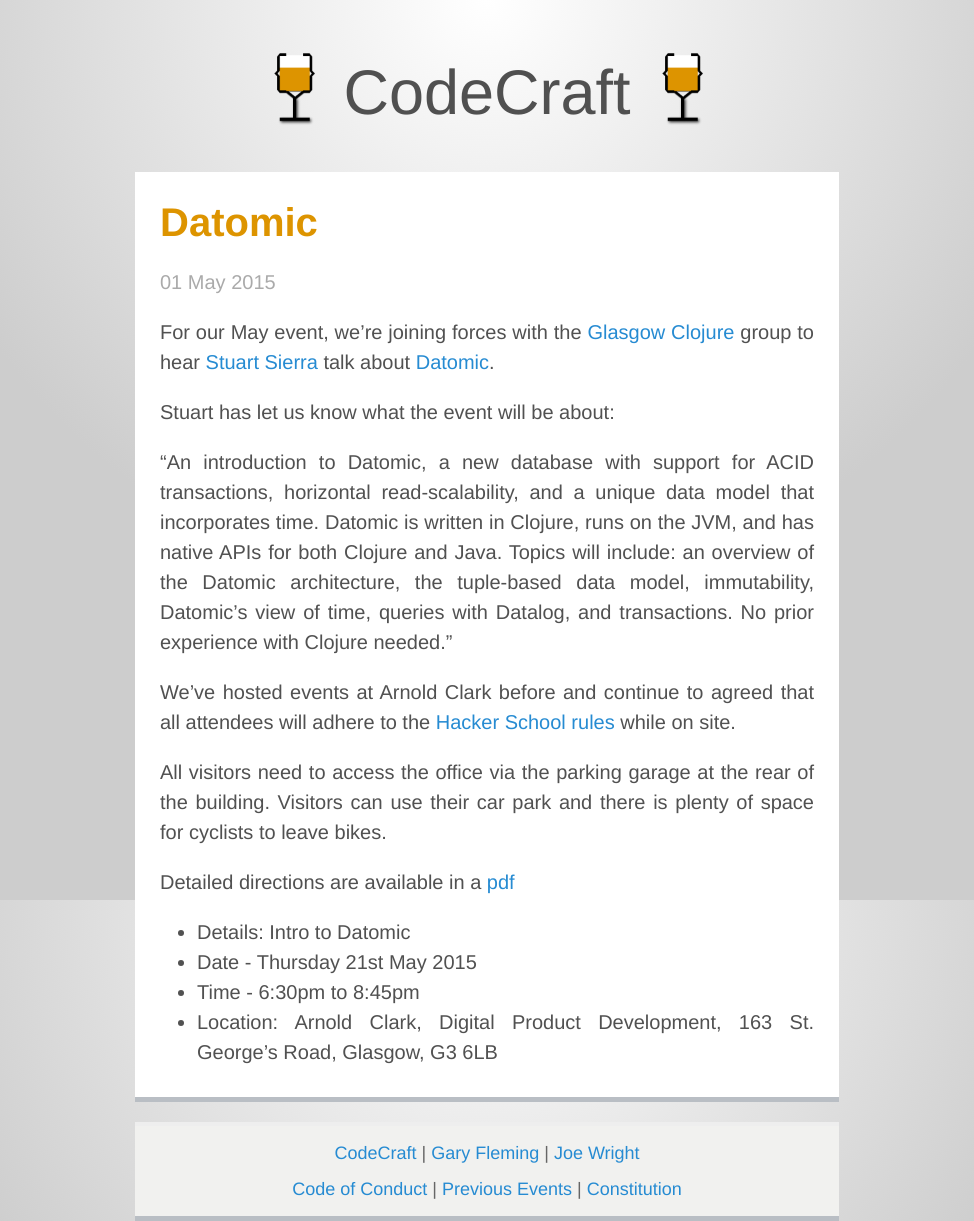
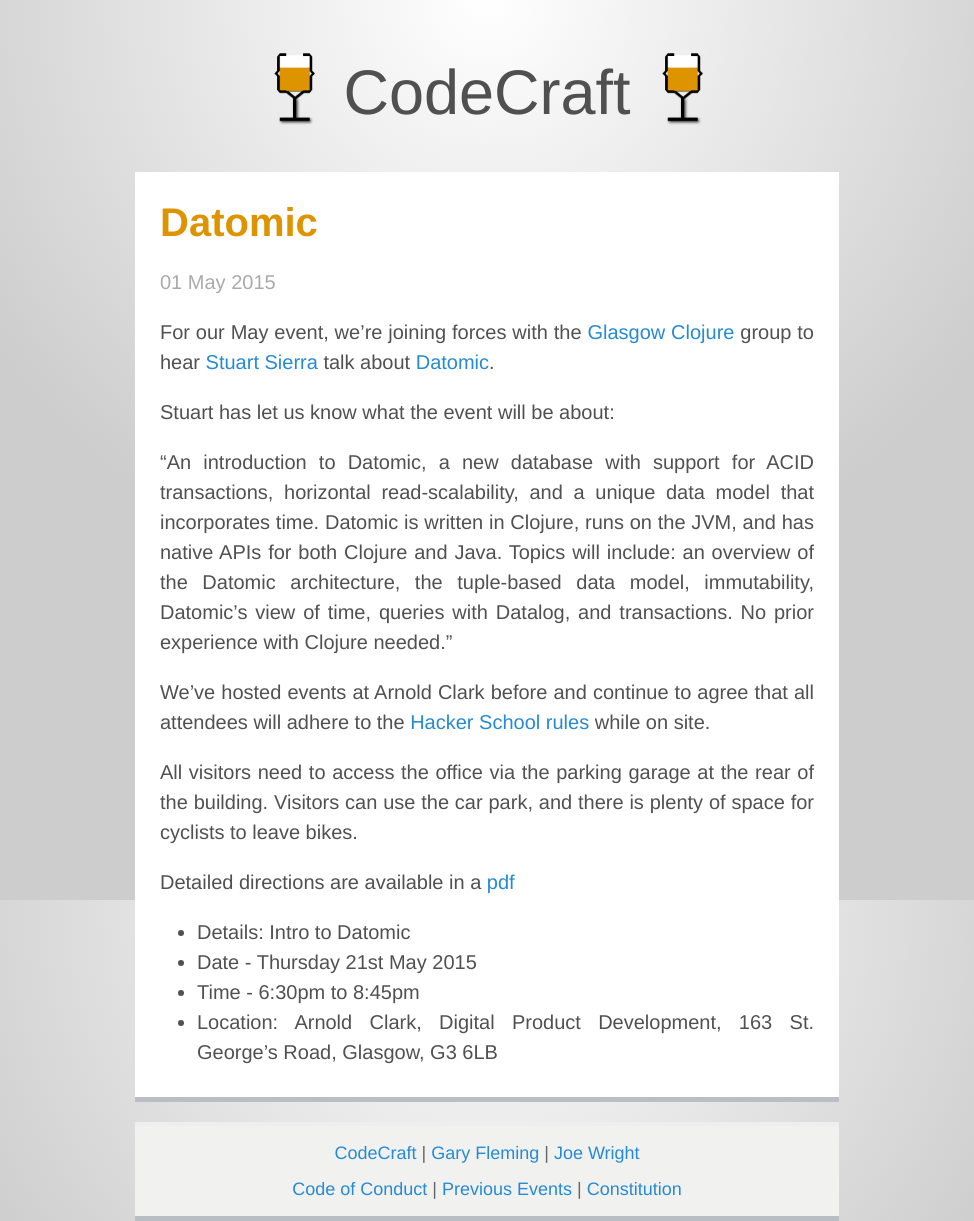
Before and after one commit to codecraftuk/codecraftuk.github.io, a Jekyll site: the page built from _posts/2015-05-01-datomic.md, in a window 1280 px wide. Shown: the whole page, without its empty margins (153-1127 px from the left). Built offline with Jekyll 4.4.1, drawn with Linux system fonts in a browser that asks for light colours; Markdown is read by kramdown in place of the engine named in the settings.

Commit message:
Minor typos

```diff
--- a/_posts/2015-05-01-datomic.md
+++ b/_posts/2015-05-01-datomic.md
@@ -9,9 +9,9 @@
 
 "An introduction to Datomic, a new database with support for ACID transactions, horizontal read-scalability, and a unique data model that incorporates time. Datomic is written in Clojure, runs on the JVM, and has native APIs for both Clojure and Java. Topics will include: an overview of the Datomic architecture, the tuple-based data model, immutability, Datomic's view of time, queries with Datalog, and transactions. No prior experience with Clojure needed."
 
-We've hosted events at Arnold Clark before and continue to agreed that all attendees will adhere to the [Hacker School rules](https://www.hackerschool.com/manual#sec-environment) while on site.
+We've hosted events at Arnold Clark before and continue to agree that all attendees will adhere to the [Hacker School rules](https://www.hackerschool.com/manual#sec-environment) while on site.
 
-All visitors need to access the office via the parking garage at the rear of the building. Visitors can use their car park and there is plenty of space for cyclists to leave bikes.
+All visitors need to access the office via the parking garage at the rear of the building. Visitors can use the car park, and there is plenty of space for cyclists to leave bikes.
 
 Detailed directions are available in a [pdf](http://codecraftuk.org/files/arnold_clark_st_georges_access.pdf)
 
```
